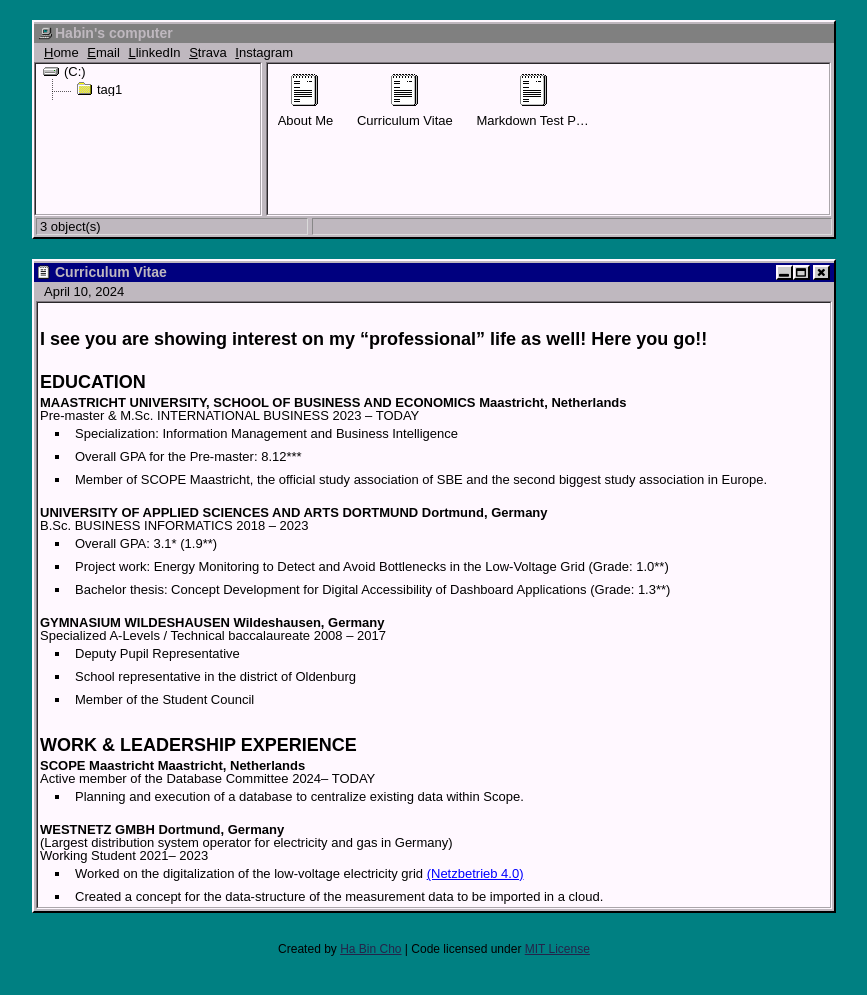
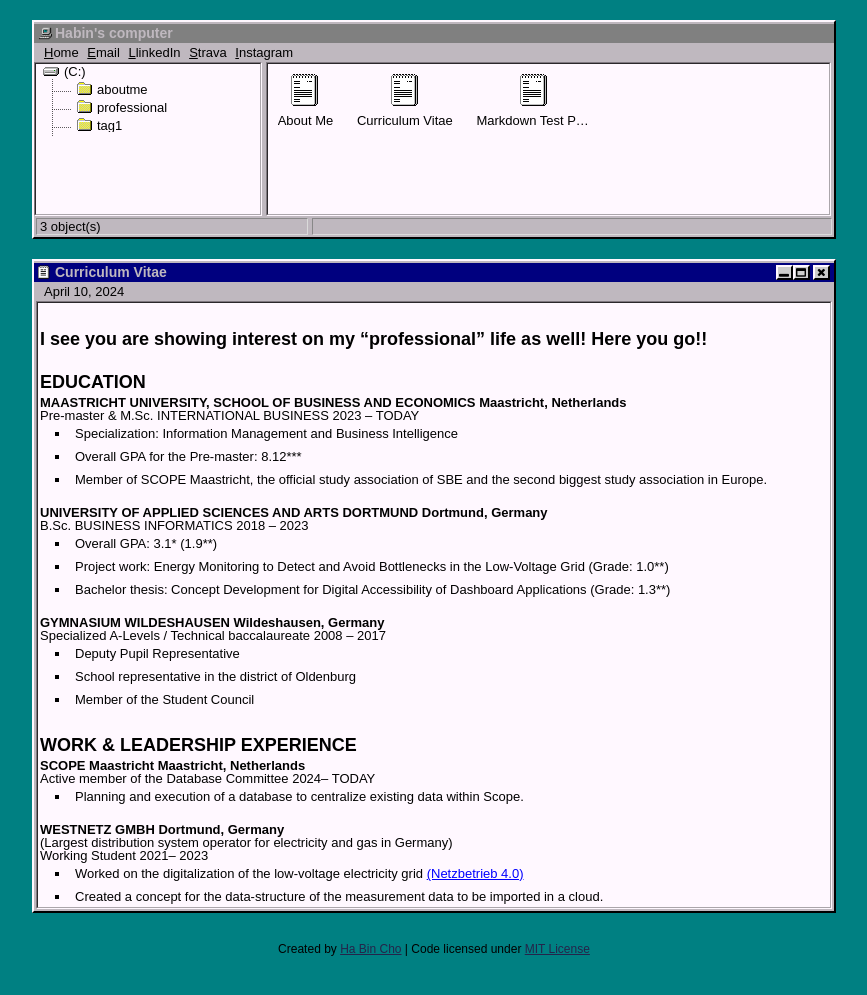
Before and after one commit to heybin314/heybin314.github.io, a Jekyll site: the page built from _posts/2024-04-10-cv.md, in a window 1280 px wide. Shown: the top 995 px of the page, without its empty margins (206-1073 px from the left). Built offline with Jekyll 4.4.1, drawn with Linux system fonts in a browser that asks for light colours.

Commit message:
Update 2024-04-10-cv.md

```diff
--- a/_posts/2024-04-10-cv.md
+++ b/_posts/2024-04-10-cv.md
@@ -1,6 +1,7 @@
 ---
 layout: default
 title: "Curriculum Vitae"
+tags: professional aboutme
 ---
 
 
```
